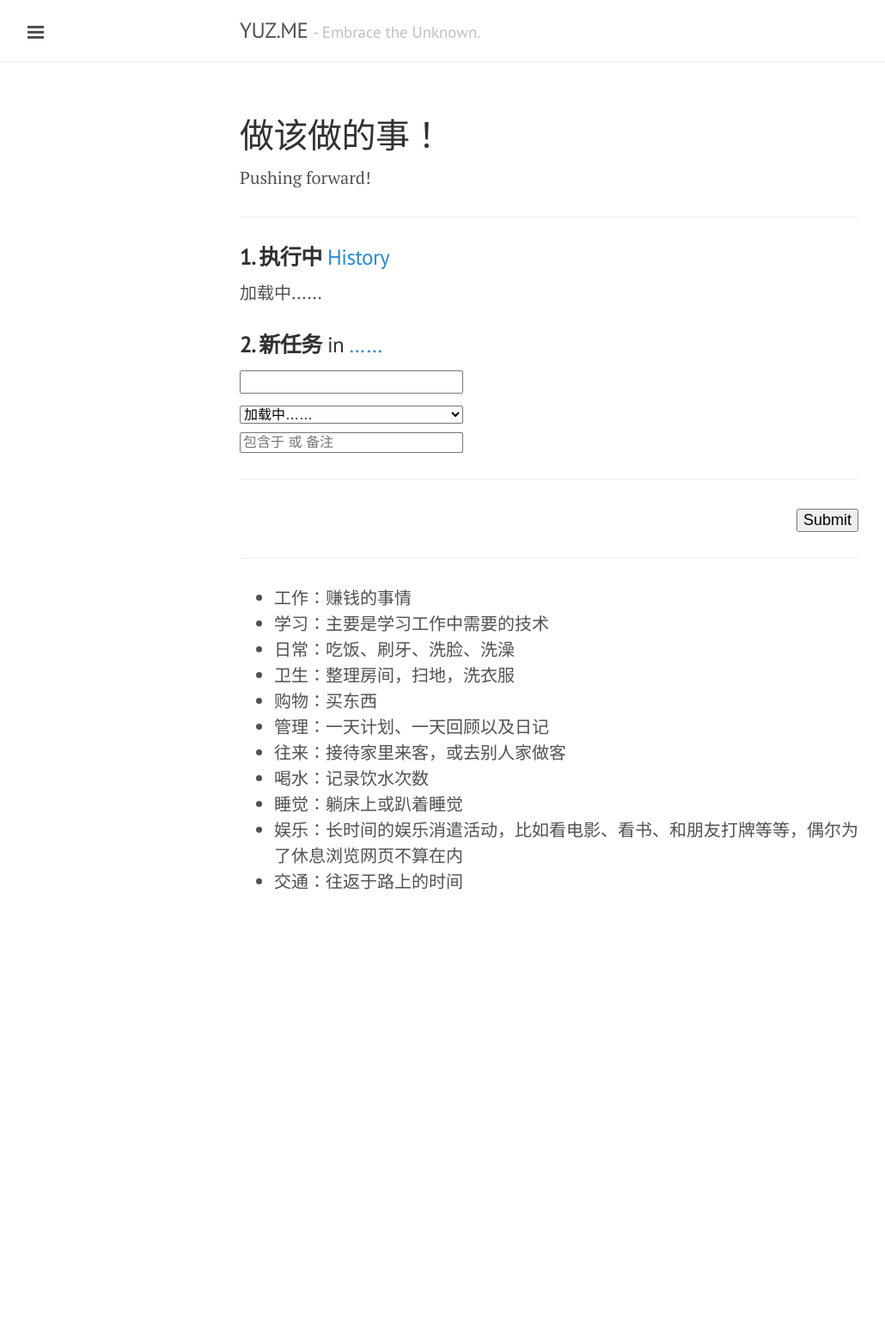
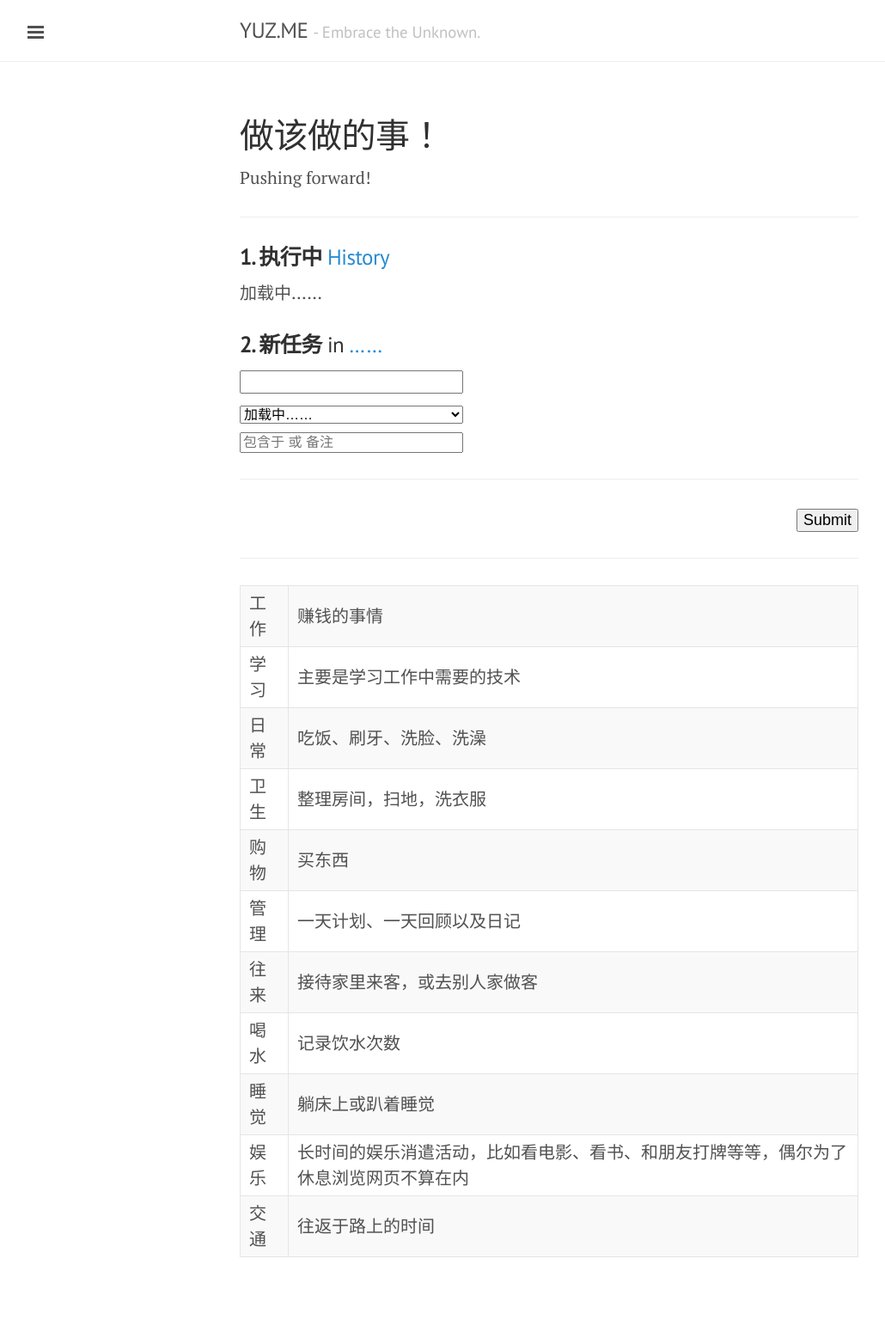
Before and after one commit to yusite/yuz.me, a Jekyll site: the page built from log.md, in a window 1280 px wide. Shown: the whole page at 86% size, without its empty margins (1-1031 px from the left). Built offline with Jekyll 4.4.1, drawn with Linux system fonts in a browser that asks for light colours; Markdown is read by kramdown in place of the engine named in the settings; before the commit the page ends 1121 px from its top, so only the background shows below that; some of the changed lines change nothing that is shown.

Commit message:
update log page

```diff
--- a/log.md
+++ b/log.md
@@ -39,14 +39,18 @@
 
 ---
 
-* 工作：赚钱的事情
-* 学习：主要是学习工作中需要的技术
-* 日常：吃饭、刷牙、洗脸、洗澡
-* 卫生：整理房间，扫地，洗衣服
-* 购物：买东西
-* 管理：一天计划、一天回顾以及日记
-* 往来：接待家里来客，或去别人家做客
-* 喝水：记录饮水次数
-* 睡觉：躺床上或趴着睡觉
-* 娱乐：长时间的娱乐消遣活动，比如看电影、看书、和朋友打牌等等，偶尔为了休息浏览网页不算在内
-* 交通：往返于路上的时间
+<table>
+  <tbody>
+    <tr><td>工作</td><td>赚钱的事情</td></tr>
+    <tr><td>学习</td><td>主要是学习工作中需要的技术</td></tr>
+    <tr><td>日常</td><td>吃饭、刷牙、洗脸、洗澡</td></tr>
+    <tr><td>卫生</td><td>整理房间，扫地，洗衣服</td></tr>
+    <tr><td>购物</td><td>买东西</td></tr>
+    <tr><td>管理</td><td>一天计划、一天回顾以及日记</td></tr>
+    <tr><td>往来</td><td>接待家里来客，或去别人家做客</td></tr>
+    <tr><td>喝水</td><td>记录饮水次数</td></tr>
+    <tr><td>睡觉</td><td>躺床上或趴着睡觉</td></tr>
+    <tr><td>娱乐</td><td>长时间的娱乐消遣活动，比如看电影、看书、和朋友打牌等等，偶尔为了休息浏览网页不算在内</td></tr>
+    <tr><td>交通</td><td>往返于路上的时间</td></tr>
+  </tbody>
+</table>
```
